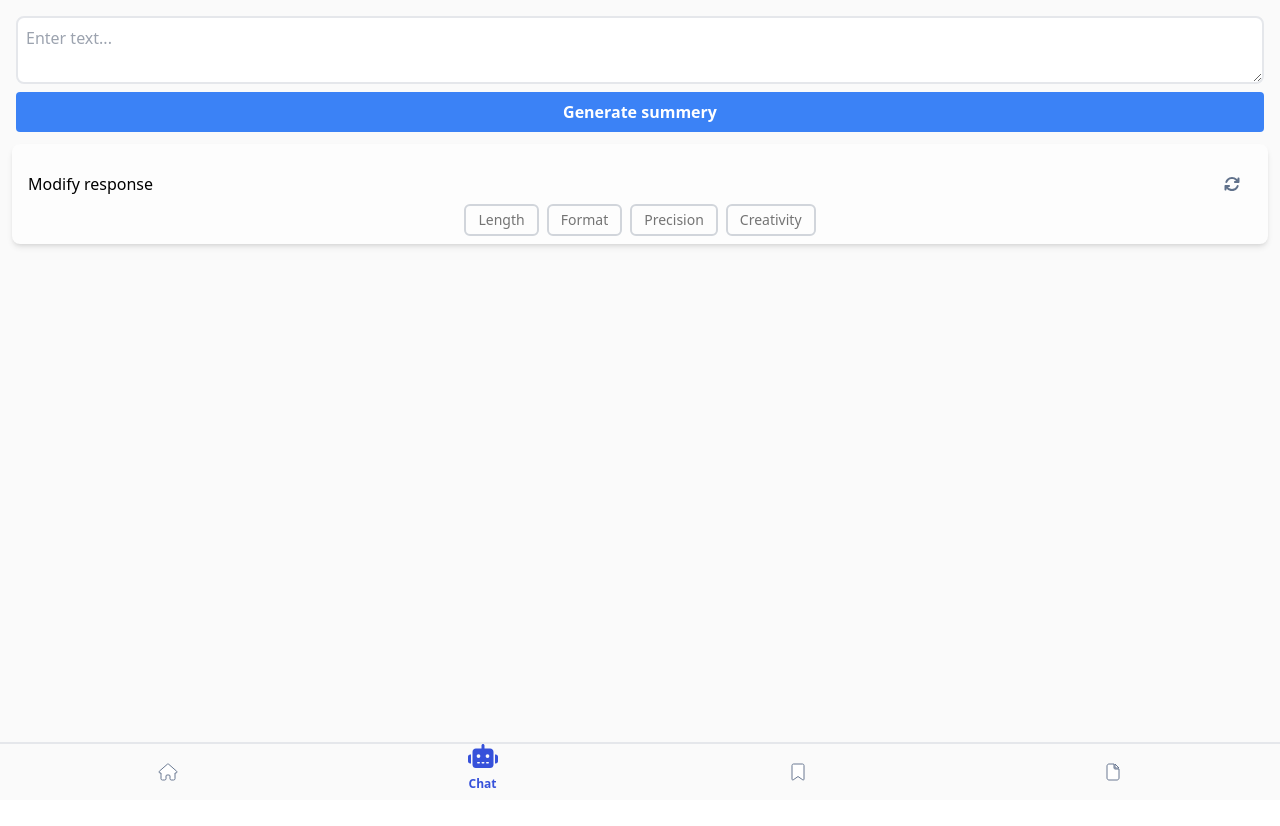
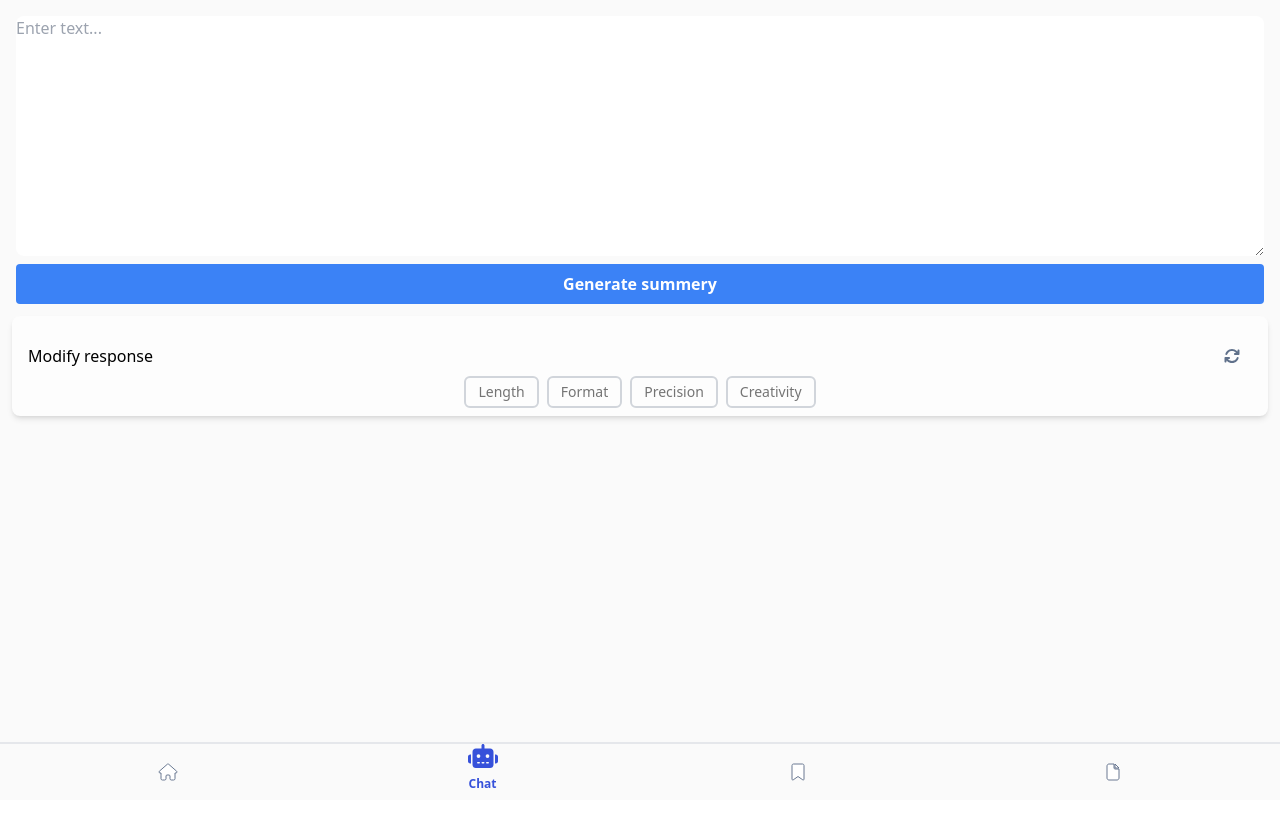
Before and after one commit to DevitoDbug/textSummarizer, a React (Vite) app: page /chatapp in a window 1280 px wide. Shown: the top 826 px of the page. Built offline with nearby package versions, Linux system fonts and the light colour scheme.

Commit message:
style: Adjust textarea styling and implement UI changes

```diff
--- a/src/pages/ChatApp.jsx
+++ b/src/pages/ChatApp.jsx
@@ -153,13 +153,14 @@ const ChatApp = () => {
       <div className="flex h-full w-full flex-col gap-2 p-2">
         <form className="flex flex-col gap-2 p-1">
           <textarea
-            className="rounded-lg border-2  p-2 outline-none"
+            className="rounded-lg outline-none"
             type="text"
             name="inputText"
             id="inputText"
             placeholder="Enter text..."
             onChange={(e) => setInputText(e.target.value)}
             value={inputText}
+            rows={10}
           />
           <button
             onClick={handleClick}
```
